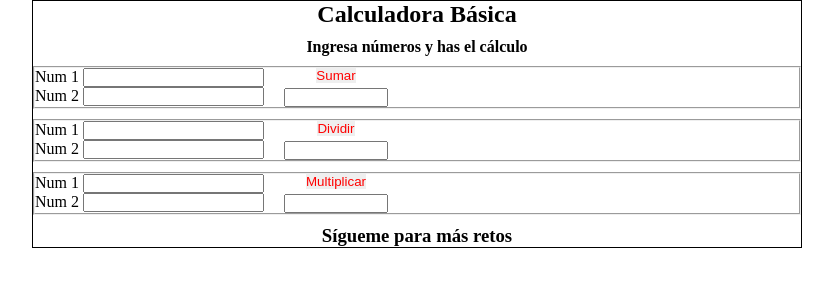
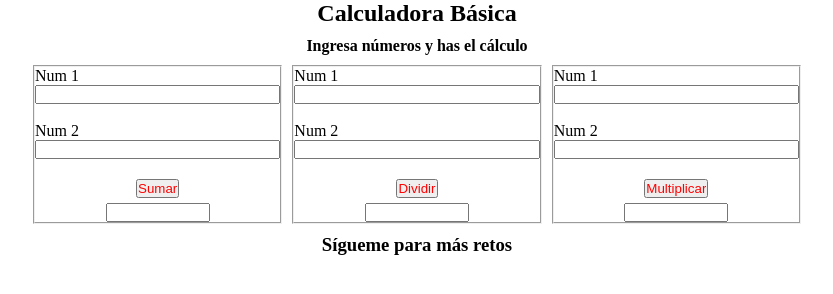
Before and after one commit to OLIVIERMEJIAS/EquipoJohnOlivier, a plain HTML site: page Index.html in a window 1280 px wide. Shown: the whole page, without its empty margins (223-1056 px from the left). Drawn offline with Linux system fonts and the light colour scheme.

Commit message:
actualizando

```diff
--- a/CSS/style.css
+++ b/CSS/style.css
@@ -6,14 +6,16 @@
 
 
 .main{
-    width: 95vw;
+    width: 70vw;
     margin: auto;
-    border: 1px solid black;
     display: grid;
     gap: 10px;
     min-width: 300px;
     max-width: 350px;
 
+}
+.main__heading,.main__heading2{
+    text-align: center;
 }
 
 
@@ -43,7 +45,6 @@
 
 .interaccion__btnSumar,.interaccion__btnDividir, .interaccion__btnMultip{
     color: red;
-    border: 0;
     margin: auto;
 }
 
@@ -51,9 +52,7 @@
     width: 100px;
 }
 
-.main__heading{
-    text-align: center;
-}
+
 
 /*Creando estilo para desktop*/
 
@@ -61,12 +60,48 @@
  .main{
     max-width: 60%;
  }
+
+ .main{
+     grid-template-areas: "main__heading main__heading main__heading"
+     "main__heading2 main__heading2 main__heading2"
+     "sumar dividir multiplicar"
+     "sumar dividir multiplicar"
+     "sumar dividir multiplicar"
+     "footer footer footer";
+ }
+
+ .main__heading{
+     grid-area: main__heading;
+ }
+
+ .main__heading2{
+     grid-area: main__heading2;
+     text-align: center;
+ }
+
+.interaccion__resultadoSumar,.interaccion__resultadoDividir,.interaccion__resultadoMultip{
+    margin: auto;
 }
-/* .main{
-    background-color: aqua;
-} */
-@media(min-width:600px){
-    .main{
-        width: 70%;
-    }
-}
+
+ .operacion,.inputData{
+     display: grid;
+
+ }
+
+
+ .sumar{
+     grid-area: sumar;
+ }
+
+ .dividir{
+     grid-area: dividir;
+ }
+
+ .multiplicar{
+     grid-area: multiplicar;
+ }
+
+ .footer{
+     grid-area: footer;
+ }
+}}
--- a/Index.html
+++ b/Index.html
@@ -11,10 +11,10 @@
 <body class="body">
     <main class="main" id="main">
         <h2 class="main__heading">Calculadora Básica</h2>
-        <h4 class="main__heading">Ingresa números y has el cálculo</h4>
+        <h4 class="main__heading2">Ingresa números y has el cálculo</h4>
         <form action="" class="sumar" id="sumar">
             <fieldset class="operacion">
-                <div>
+                <div class="inputData">
                     <label for="num1Sum">Num 1</label>
                     <input type="number" name="num1Sum" id="num1Sum" required>
                     <br>
@@ -29,7 +29,7 @@
         </form>
         <form class="dividir" id="dividir">
              <fieldset class="operacion">
-                <div>
+                <div class="inputData">
                     <label for="num1Div">Num 1</label>
                     <input type="number" name="num1Div" id="num1Div" required>
                     <br>
@@ -45,7 +45,7 @@
 
         <form class="multiplicar" id="multiplicar">
              <fieldset class="operacion">
-                <div>
+                <div class="inputData">
                     <label for="num1Mul">Num 1</label>
                     <input type="number" name="num1Mul" id="num1Mul" required>
                     <br>
@@ -59,7 +59,7 @@
             </fieldset>
         </form>
 
-        <footer>
+        <footer class="footer">
             <h3 class="main__heading">Sígueme para más retos</h3>
         </footer>
     </main>
```
